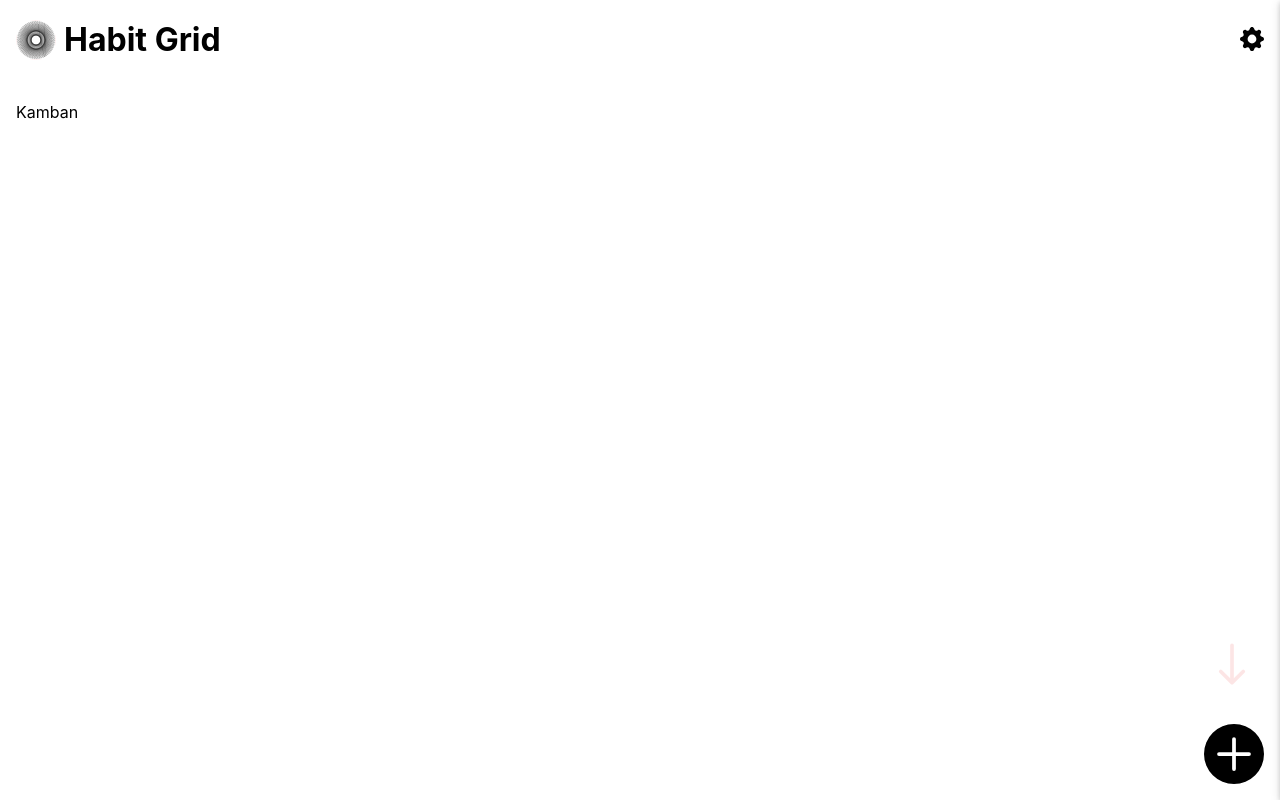
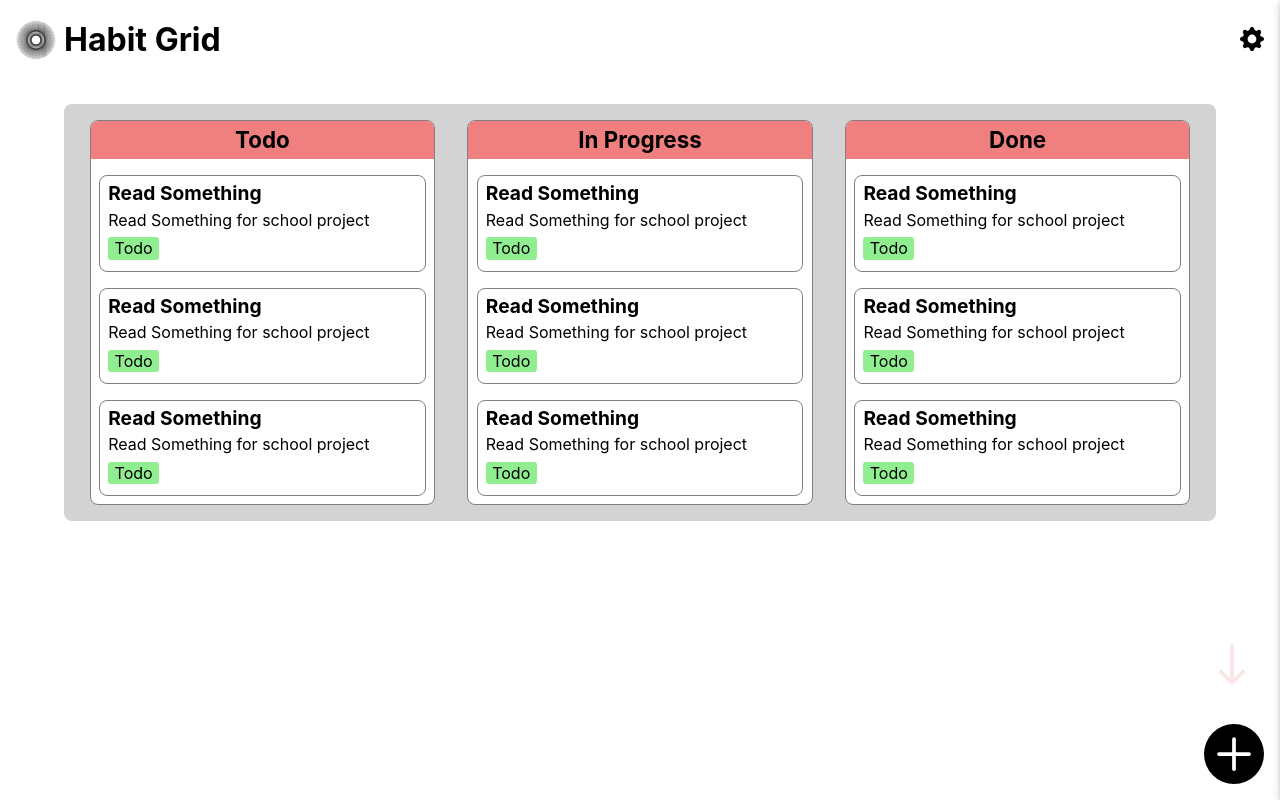
Before and after one commit to teooliver/habit-grid, a React (Create React App) app: page /kanban in a window 1280 px wide. Built offline with nearby package versions, Linux system fonts and the light colour scheme.

Commit message:
kanban initial design implementation

```diff
--- a/src/components/kanban/KanbanBoard.tsx
+++ b/src/components/kanban/KanbanBoard.tsx
@@ -1,7 +1,37 @@
 import React from "react";
+import { KanbanColumn } from "./KanbanColumn";
+import { KanbanCardProps } from "./KanbanCard";
 
 interface KanbanBoardProps {}
 
+interface CardAttrs extends KanbanCardProps {
+  id: string;
+}
+
+const testTodos: CardAttrs[] = [
+  {
+    id: "1",
+    title: "Read Something",
+    message: "Read Something for school project",
+  },
+  {
+    id: "2",
+    title: "Read Something",
+    message: "Read Something for school project",
+  },
+  {
+    id: "3",
+    title: "Read Something",
+    message: "Read Something for school project",
+  },
+];
+
 export const KanbanBoard: React.FC<KanbanBoardProps> = ({}) => {
-  return <div className='KanbanBoard'>Kamban</div>;
+  return (
+    <div className='KanbanBoard'>
+      <KanbanColumn title='Todo' issues={testTodos} />
+      <KanbanColumn title='In Progress' issues={testTodos} />
+      <KanbanColumn title='Done' issues={testTodos} />
+    </div>
+  );
 };
--- a/src/components/kanban/KanbanCard.tsx
+++ b/src/components/kanban/KanbanCard.tsx
@@ -1,7 +1,16 @@
 import React from "react";
 
-interface KanbanCardProps {}
+export interface KanbanCardProps {
+  title?: string;
+  message?: string;
+}
 
-export const KanbanCard: React.FC<KanbanCardProps> = ({}) => {
-  return <div className='KanbanCard'></div>;
+export const KanbanCard: React.FC<KanbanCardProps> = ({ title, message }) => {
+  return (
+    <div className='KanbanCard'>
+      {title && <h1 className='KanbanCard__title'>{title}</h1>}
+      {message && <p className='KanbanCard__message'>{message}</p>}
+      <div className='move'>Todo</div>
+    </div>
+  );
 };
--- a/src/components/kanban/KanbanColumn.tsx
+++ b/src/components/kanban/KanbanColumn.tsx
@@ -1,7 +1,21 @@
 import React from "react";
+import { KanbanCardProps, KanbanCard } from "./KanbanCard";
 
-interface KanbanColumnProps {}
+interface KanbanColumnProps {
+  title: string;
+  issues: KanbanCardProps[];
+}
 
-export const KanbanColumn: React.FC<KanbanColumnProps> = ({}) => {
-  return <div className='KanbanColumn'></div>;
+export const KanbanColumn: React.FC<KanbanColumnProps> = ({
+  title,
+  issues,
+}) => {
+  return (
+    <div className='KanbanColumn'>
+      <h1 className='KanbanColumn__title'>{title}</h1>
+      {issues.map((issue) => (
+        <KanbanCard title={issue.title} message={issue.message} />
+      ))}
+    </div>
+  );
 };
--- /dev/null
+++ b/src/styles/_KanbanStyles.scss
@@ -0,0 +1,56 @@
+.KanbanBoard {
+  margin: 1rem auto;
+  max-height: 90vh;
+  max-width: 90vw;
+  display: flex;
+  justify-content: center;
+  flex-direction: row;
+  border-radius: 0.5rem;
+  background-color: lightgrey;
+}
+
+.KanbanColumn {
+  margin: 1rem;
+  display: flex;
+  flex-direction: column;
+  max-height: 90%;
+  width: 30%;
+  border: 1px solid gray;
+  border-radius: 0.5rem;
+  background-color: white;
+  &__title {
+    width: 100%;
+    min-height: 2.4rem;
+    font-size: 1.4rem;
+    background-color: lightcoral;
+    display: flex;
+    justify-content: center;
+    align-items: center;
+    margin-bottom: 0.5rem;
+  }
+  overflow: scroll;
+}
+
+.KanbanCard {
+  min-height: 5rem;
+  width: 95%;
+  border: 1px solid gray;
+  border-radius: 0.5rem;
+  margin: 0.5rem auto;
+  padding: 0.5rem;
+  &__title {
+    font-size: 1.2rem;
+    margin-bottom: 0.5rem;
+  }
+  &__message {
+    font-size: 1rem;
+  }
+  .move {
+    margin-top: 0.6rem;
+    margin-bottom: 0.2rem;
+    background-color: lightgreen;
+    padding: 0.2rem 0.4rem;
+    border-radius: 0.2rem;
+    width: fit-content;
+  }
+}
--- a/src/styles/styles.scss
+++ b/src/styles/styles.scss
@@ -2,10 +2,11 @@
 @import "./mediaqueries";
 @import "./global";
 @import "./ServiceWorkerMessage";
+@import "./Toast";
 @import "./Navbar";
 @import "./HabitsTable";
 @import "./HabitCardsView";
 @import "./MonthSelector";
 @import "./HabitForm";
 @import "./VerticalSlideMenu";
-@import "./Toast"
+@import "./KanbanStyles";
```
